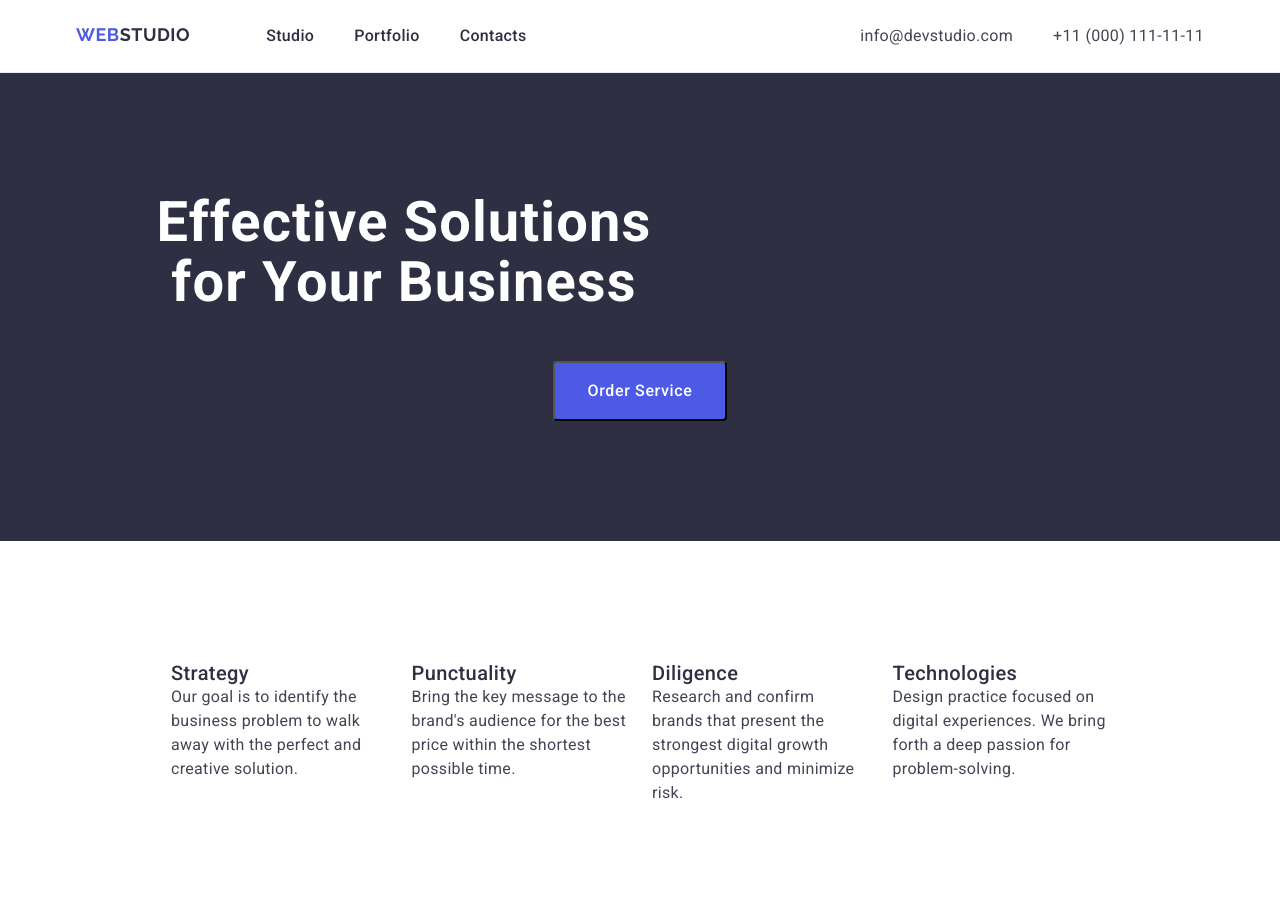
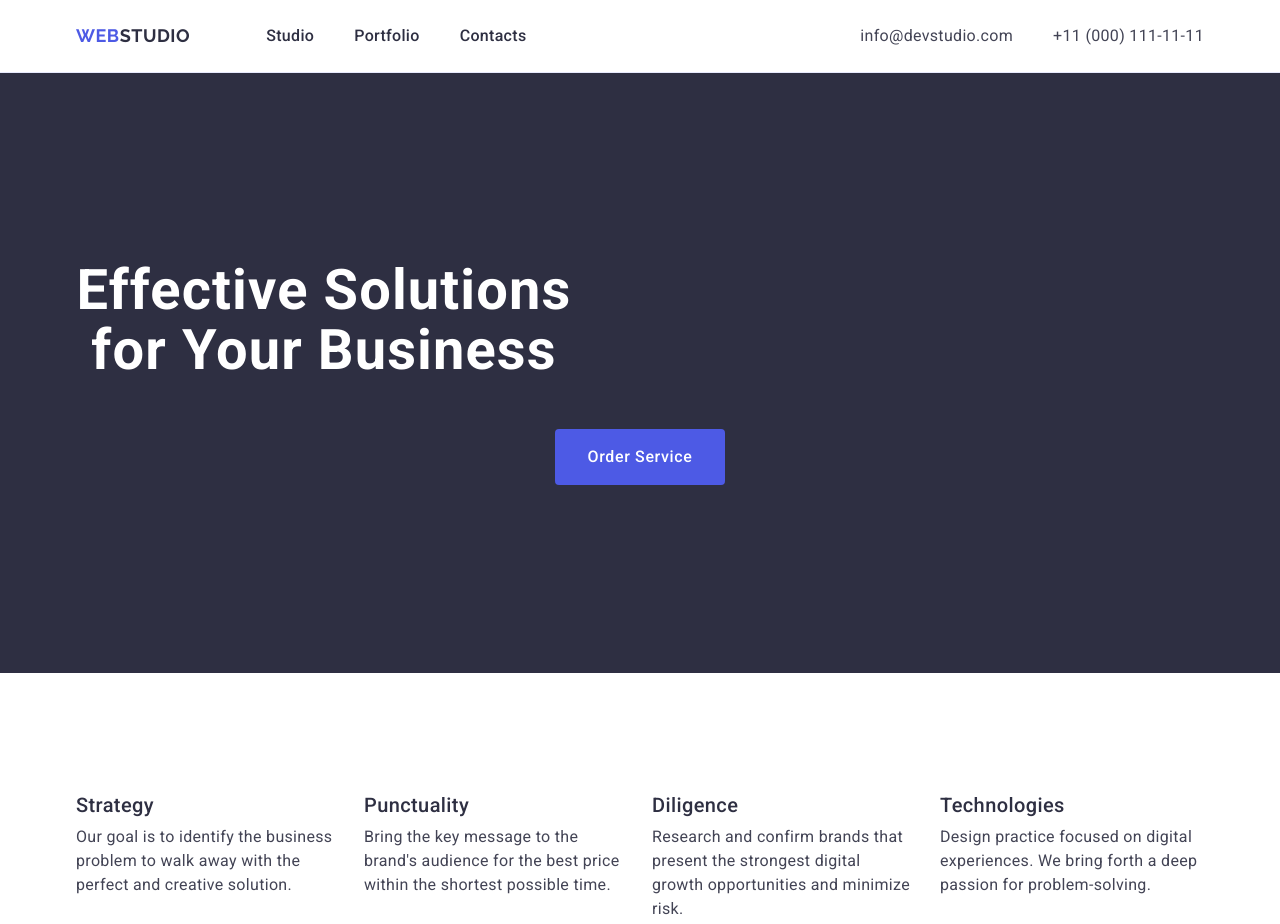
Before and after one commit to pixel22kov/goit-markup-hw-03, a plain HTML site: page index.html in a window 1280 px wide. Shown: the top 924 px of the page. Drawn offline with nearby package versions, Linux system fonts and the light colour scheme.

Commit message:
second try

```diff
--- a/css/styles.css
+++ b/css/styles.css
@@ -30,13 +30,14 @@ ol {
 
 .container {
     max-width: 1158px;
-    padding: 0 15px;
+    padding-left: 15px;
+    padding-right: 15px;
     margin: 0 auto;
     }
 
 .section{
     max-width: 1440px;
-padding: 120px 156px;
+padding: 120px 0;
 }
 
 .page-header{
@@ -46,8 +47,6 @@ padding: 120px 156px;
 .page-header .container{
 display: flex;
 justify-content: space-between;
-padding-top: 24px;
-padding-bottom: 24px;
 }
 
 .logo {
@@ -59,7 +58,7 @@ padding-bottom: 24px;
         letter-spacing: 0.03em;
         text-transform: uppercase;
         color: #4d5ae5;
-        padding-right: 76px;
+        margin-right: 76px;
 }
 
 .header-logo-first .logo-second-part {
@@ -68,11 +67,16 @@ padding-bottom: 24px;
 
 .header-nav{
     display: flex;
+    align-items: center;
 }
 
 .nav-list{
     display: flex;
     gap: 40px
+}
+
+.nav-item{
+padding: 24px 0;
 }
 
 .nav-link {
@@ -94,6 +98,10 @@ font-weight: 500;
     gap: 40px;
 }
 
+.contacts-item{
+padding: 24px 0;
+}
+
 .contacts-info {
     font-style: normal;
 }
@@ -111,6 +119,7 @@ font-size: 16px;
 
 .main-section{
     background-color: #2e2f42;
+    padding: 188px 0;
 }
 
 .main-title {
@@ -120,7 +129,7 @@ font-size: 16px;
         letter-spacing: 0.02em;
         text-align: center;
         color: #fff;
-        width: 496px;
+        max-width: 496px;
         margin-bottom: 48px;
 }
 
@@ -136,6 +145,9 @@ font-size: 16px;
             padding: 16px 32px;
             margin: 0 auto;
             display: block;
+            border: none;
+            min-width: 169px;
+            height: 56px;
 }
 
 .button-order:hover,
@@ -167,6 +179,7 @@ background-color: #404BBF;
         line-height: 1.2;
         letter-spacing: 0.02em;
         color: #2e2f42;
+        margin-bottom: 8px;
 }
 
 .benefits-item{
@@ -191,13 +204,14 @@ background-color: #404BBF;
         text-align: center;
         text-transform: capitalize;
         color: #2e2f42;
-        padding-bottom: 72px;
+        margin-bottom: 72px;
 }
 
 .team-list{
     display: flex;
     justify-content: center;
     gap: 24px;
+    border-radius: 0 0 4px 4px;
 }
 
 .team-item {
@@ -206,7 +220,7 @@ background-color: #404BBF;
 }
 
 .team-wrapper{
-    padding: 32px 16px;
+    padding: 32px 0px;
 }
 
 .team-name {
@@ -242,6 +256,7 @@ background-color: #404BBF;
     display: flex;
     flex-wrap: wrap;
     gap: 24px;
+    row-gap: 48px;
 }
 
 .portfolio-item{
--- a/index.html
+++ b/index.html
@@ -53,7 +53,7 @@
 
     <main>
       <section class="section main-section">
-        <div class="contai">
+        <div class="container">
           <h1 class="main-title">Effective Solutions for Your Business</h1>
           <button class="button-order" type="button">Order Service</button>
         </div>
```
